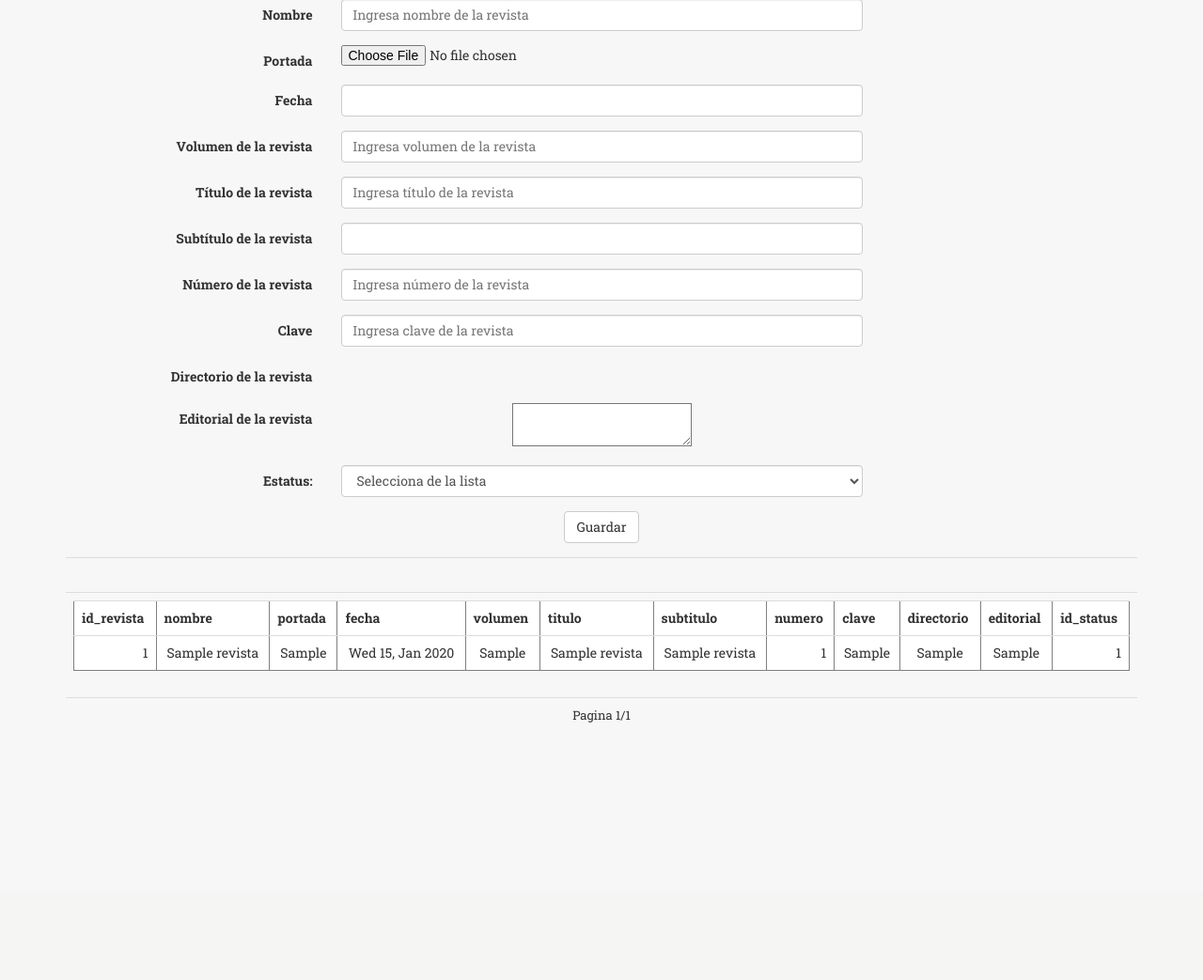
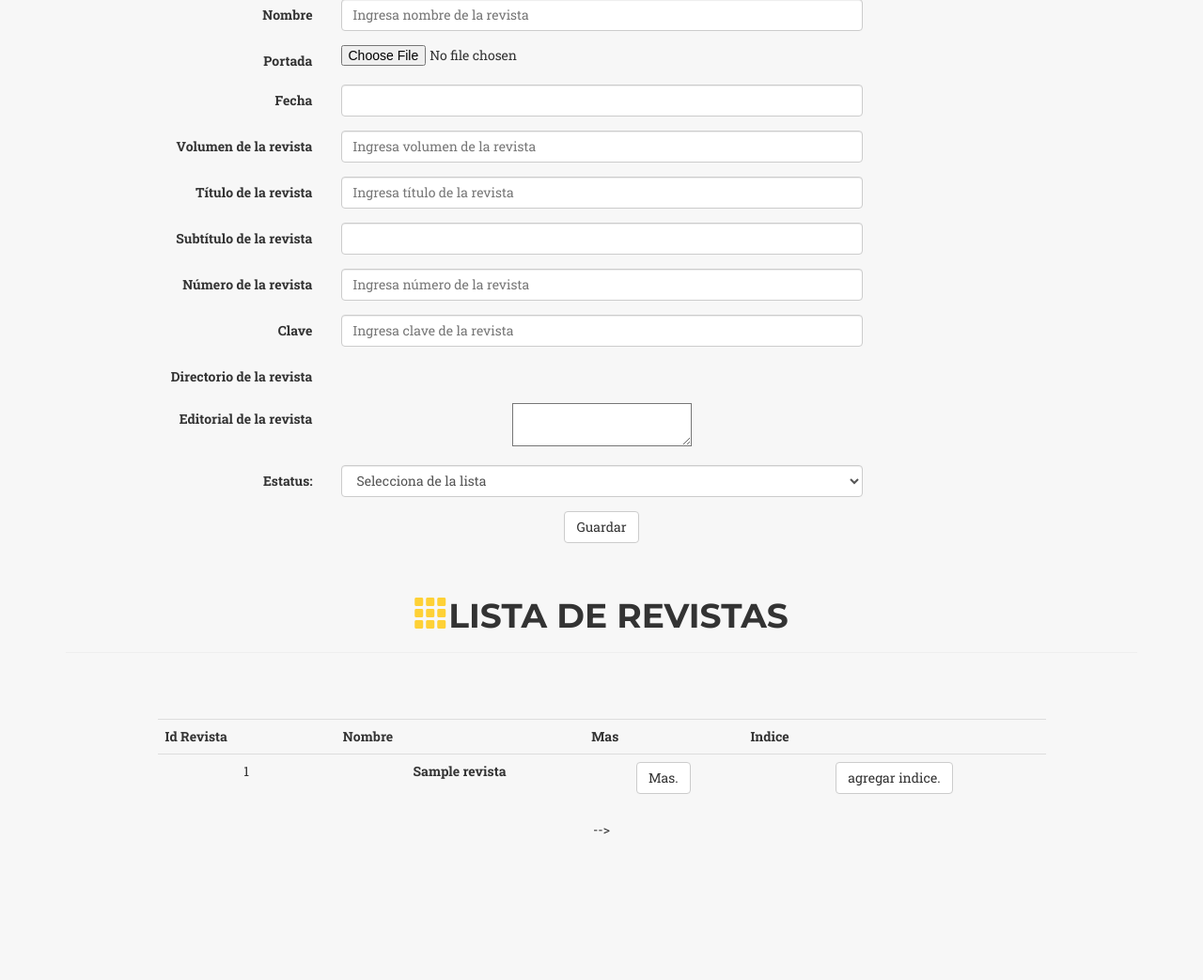
Before and after one commit to 25AngelTorres/RevistaElectronica, a PHP site: page /php/views/revista/form_revista.php in a window 1280 px wide. Shown: the part 374-1417 px from the top of the page at 94% size. Before the commit the page ends 1143 px from the top, so only its background shows below. Run offline with PHP 8.4, Linux system fonts and the light colour scheme; a user stored in the database is signed in; data comes from the database, SQL or seed files in the repository; tables that the repository leaves empty hold one stand-in row (values such as "Sample post"); some libraries are stand-ins or nearby versions; some web fonts are replaced.

Commit message:
Formulario Revista v0.01

```diff
--- a/controllers/RevistaController.php
+++ b/controllers/RevistaController.php
@@ -8,6 +8,7 @@ Contine las clases
 		//Instancia de la clase Revista----No necesario para todos los controladores
 		public $muestra_errores = false;
 		public $muestra_exito = false;
+		public $sql_revista = 'select * from revista ';
 
 
 		function __construct(){
@@ -50,7 +51,7 @@ Contine las clases
 			else{
 				$this->muestra_exito=true;
 				//Copiar la direccion del archivo a un nueva carpeta
-				move_uploaded_file($files['portada']['tmp_name'], "../upload/".$files['portada']['name']);
+				move_uploaded_file($files['portada']['tmp_name'], "../upload/".$datos['nombre']."_".$files['portada']['name']);
 				//Insertar en la Base de datos
 				$this->inserta($this->get_atributos());
 			};
@@ -70,6 +71,28 @@ Contine las clases
 				echo '<div class="alert alert-success" role="alert"><h4>Insercion Correcta</h4></div>';
 			}
 		}
+
+		public function tableSQL(){
+			$data = $this->consulta_sql($this->sql_revista)->getArray();
+
+                      /*print_r($data);
+                      die();*/
+
+                      foreach ($data as $value) {
+                        echo "<tr>";
+                          echo "<td>".$value['id_revista']."</td>";
+                          //echo "<td>".$value['id_indice']."</td>";
+                          echo "<td><strong>".$value['nombre']."</strong></td>";
+                          //echo "<td>".$value['titulo']."</td>";
+                          echo "<td><a class='btn btn-default' href='".BASEURL."/views/subindice/view_revista.php?id_revista=".$value['id_revista']."' > Mas.</a></td>";
+                          echo "<td><a class='btn btn-default' href='".BASEURL."/views/indice/form_indice.php?id_indice=".$value['id_revista']."' > agregar indice.</a></td>";
+
+
+                        echo "</tr>";
+                      }
+		}
+
+
 		/*public function validaUsuario($datos){
 			$rs = $this->consulta_sql(" select * from usuarios where email = '".$datos['email']."'  ");
         	$rows = $rs->GetArray();
--- a/views/css/agency.css
+++ b/views/css/agency.css
@@ -367,7 +367,7 @@ section h3.section-subheading {
     width: 100%;
     height: 100%;
     opacity: 0;
-    background: rgba(254,209,54,.9);
+    background: rgba(19, 68, 6, 0.91);
     -webkit-transition: all ease .5s;
     -moz-transition: all ease .5s;
     transition: all ease .5s;
--- a/views/revista/form_revista.php
+++ b/views/revista/form_revista.php
@@ -168,12 +168,49 @@ $RevistaC = new RevistaController();
                     </div>
                   </div>
 
-                <?php echo $RevistaC->show_grid(); ?>
+                <?php//  echo $RevistaC->show_grid(); ?>
 
                 </div>
               </div>
             </form>
           <!-------->
+        <div class ="row">
+          <div class="col-md-12">
+            <div class="page-header">
+              <h1 class="text-center"> <a href="#"><span class="glyphicon glyphicon-th"></span></a>Lista de Revistas <small></small></h1>
+            </div>
+          </div>
+        </div>
+
+        <div class="row">
+            <div class="col-md-10 col-md-offset-1"  id="tabla">
+              <table class="table">
+                <tr>
+                  <th>
+                    Id Revista
+                  </th>
+                  <th>
+                    Nombre
+                  </th>
+                  <th>
+                    Mas
+                  </th>
+                  <th>
+                    Indice
+                  </th>
+                </tr>
+
+                    <?php
+                      $RevistaC->tableSQL();
+
+
+                    ?>
+              </table>
+            </div>
+          </div>
+      -->
+
+
 
     </div><!-- Container -->
   </div><!-- intro-body -->
```
